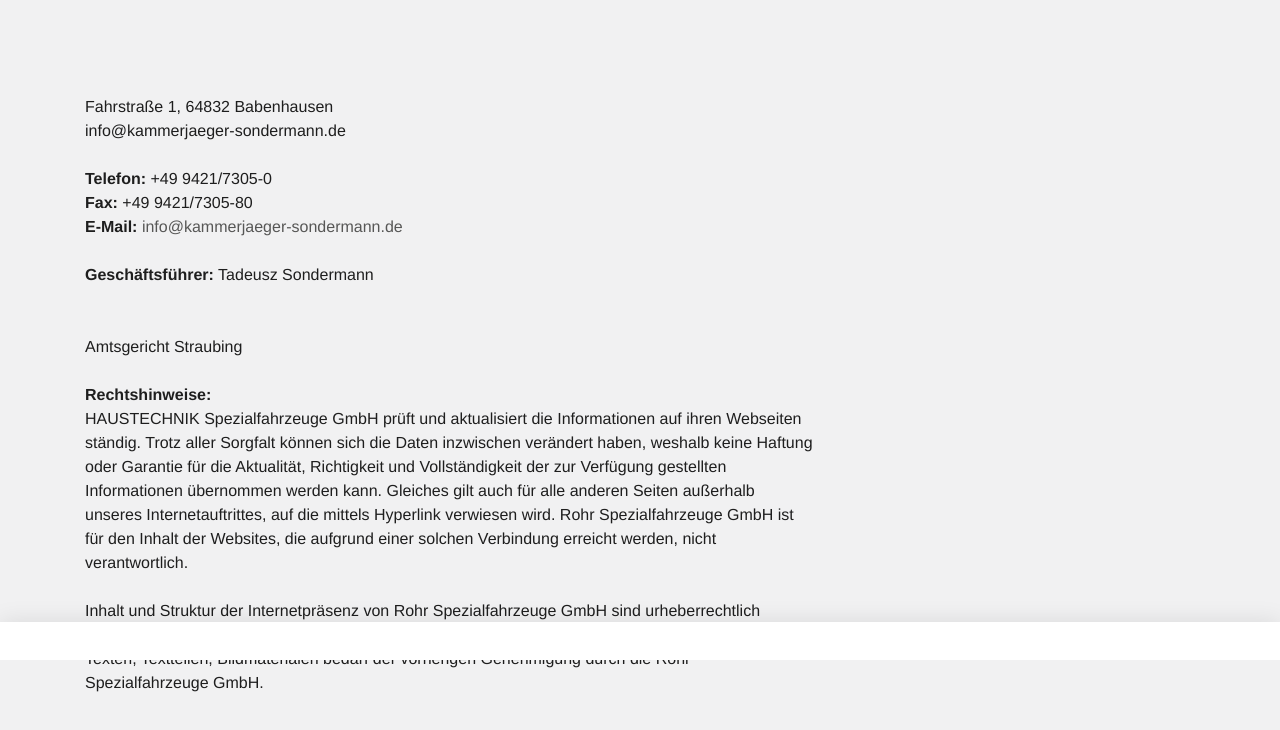
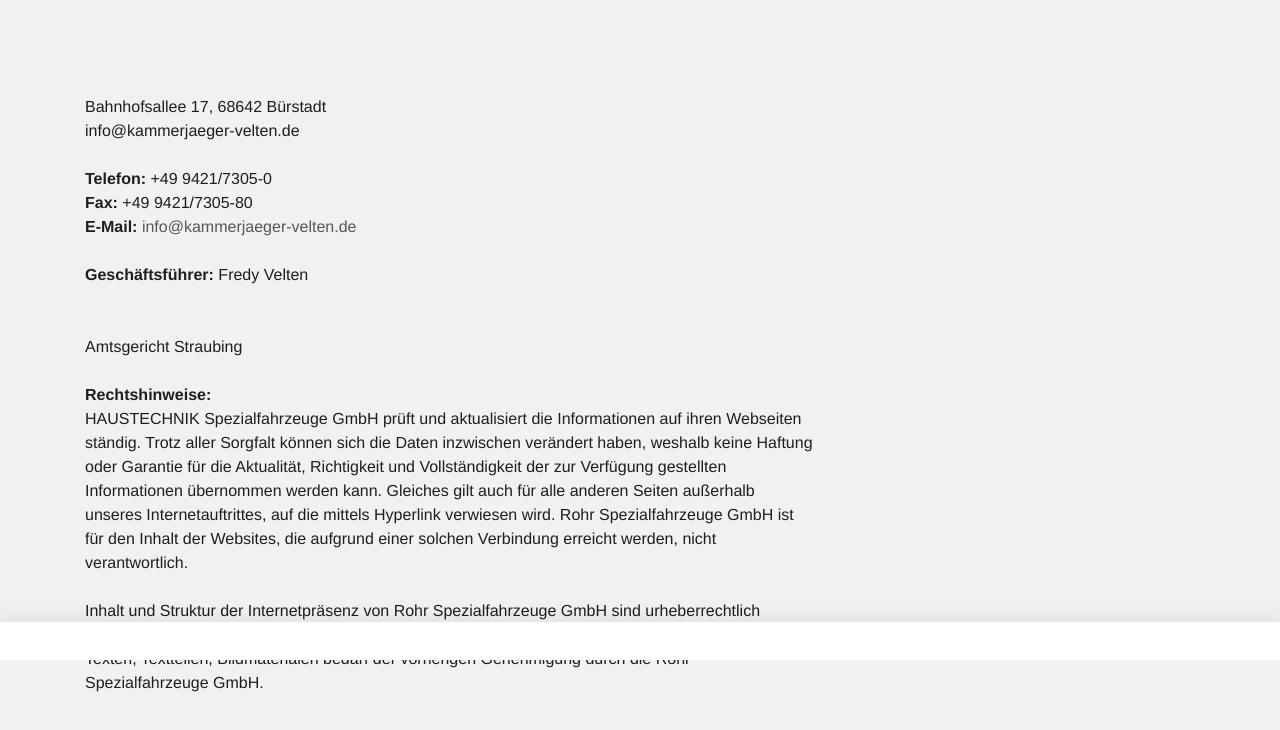
Before and after one commit to kammerjaeger-365/kammerjaeger-Velten, a plain HTML site: page impressum.html in a window 1280 px wide. Shown: the part 140-870 px from the top of the page. Drawn offline with Linux system fonts and the light colour scheme; a script that the page names is missing.

Commit message:
Update impressum.html

```diff
--- a/impressum.html
+++ b/impressum.html
@@ -26,7 +26,7 @@
   <a href="index.html">startseite</a>
 
   Impressum</h2></div></div></div></div><div class="container slot-two-columns"><div class="row"><div class="col-xs-12 col-md-8">
-<a id="c8"></a><div class="content-text m-b-1"><div class="row"><div class="col-sm-12"><p class="bodytext"><strong></strong><br>  <br> Fahrstraße 1, 64832 Babenhausen<br> info@kammerjaeger-sondermann.de</p><p class="bodytext">&nbsp;</p><p class="bodytext"><strong>Telefon:</strong> +49 9421/7305-0<br> <strong>Fax:</strong> +49 9421/7305-80<br> <strong>E-Mail:</strong> <a href="mailto:info@rohr-spezialfahrzeuge.com">info@kammerjaeger-sondermann.de</a></p><p class="bodytext">&nbsp;</p><p class="bodytext"><strong>Geschäftsführer:</strong>  Tadeusz Sondermann
+<a id="c8"></a><div class="content-text m-b-1"><div class="row"><div class="col-sm-12"><p class="bodytext"><strong></strong><br>  <br> Bahnhofsallee 17, 68642 Bürstadt<br> info@kammerjaeger-velten.de</p><p class="bodytext">&nbsp;</p><p class="bodytext"><strong>Telefon:</strong> +49 9421/7305-0<br> <strong>Fax:</strong> +49 9421/7305-80<br> <strong>E-Mail:</strong> <a href="mailto:info@rohr-spezialfahrzeuge.com">info@kammerjaeger-velten.de</a></p><p class="bodytext">&nbsp;</p><p class="bodytext"><strong>Geschäftsführer:</strong>  Fredy Velten
 
 
 
```
